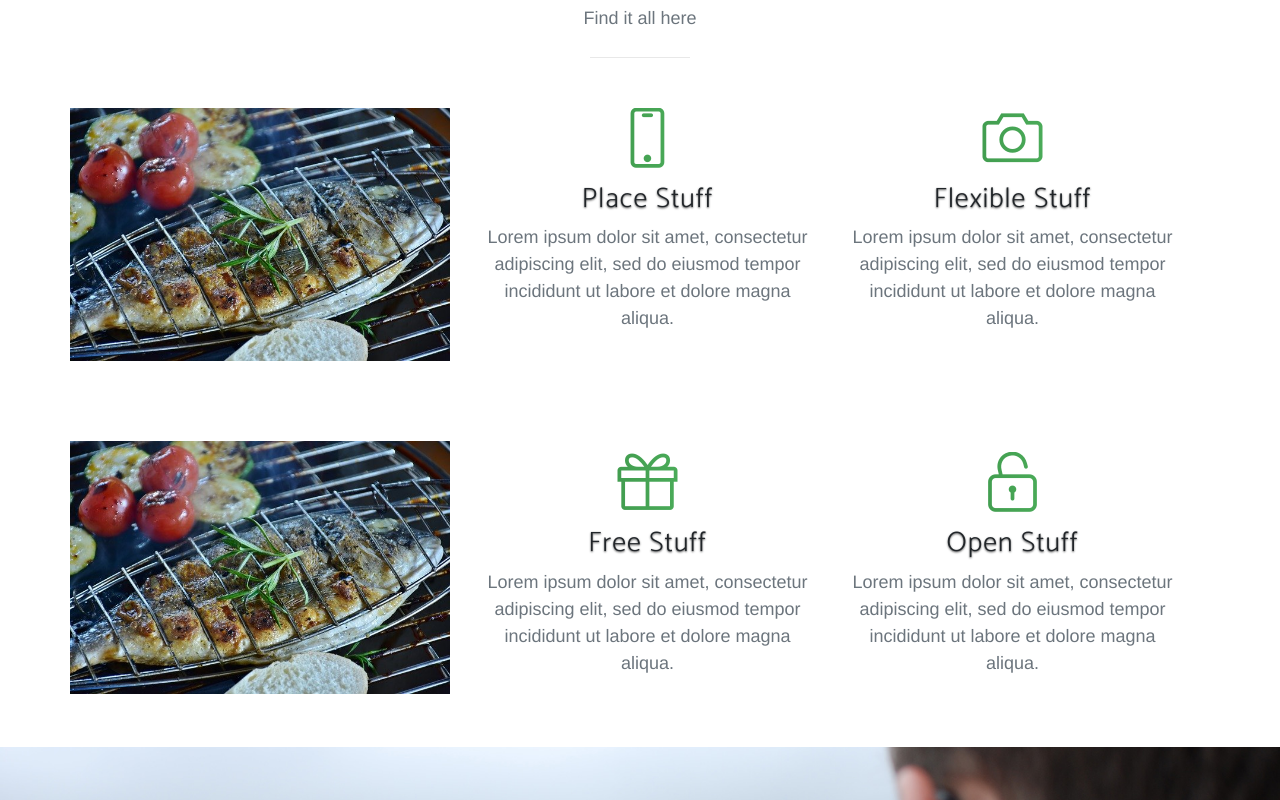
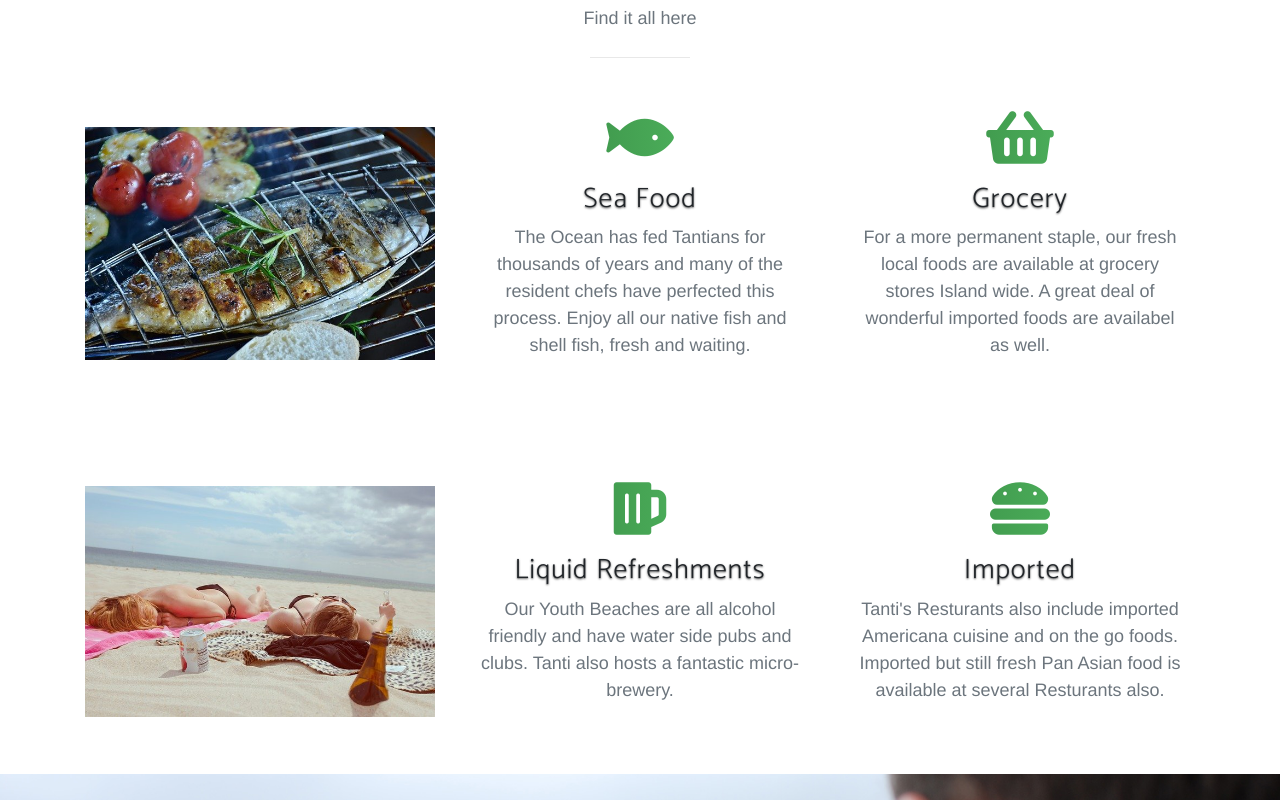
Before and after one commit to Kylar182/C856_User_Experience, a plain HTML site: page bootstrap_basic/index.html in a window 1280 px wide. Shown: the part 1769-2569 px from the top of the page. Drawn offline with Linux system fonts and the light colour scheme; a web font is replaced by a local one.

Commit message:
WIP: Dining Section Done

```diff
--- a/bootstrap_basic/index.html
+++ b/bootstrap_basic/index.html
@@ -214,58 +214,61 @@
         </p>
         <hr>
       </div>
-      <div class="row">
-        <div class="col-lg-4 food-images">
-            <div class="px-0 mb-lg-5 pb-3 text-center">
-                <img src="img/fish-2366925_640.jpg" class="img-fluid" alt="">
-            </div>
-            <div class="px-0 mt-lg-5 pt-3 text-center">
+      <div class="row align-items-center">
+        <div class="col-12 col-sm-4">
+          <div class="px-0 text-center">
             <img src="img/fish-2366925_640.jpg" class="img-fluid" alt="">
           </div>
         </div>
-        <div class="col-lg-8 my-auto">
-          <div class="container-fluid">
-            <div class="row">
-              <div class="col-lg-6">
+        <div class="col-12 col-sm-4">
           <div class="feature-item">
-                  <i class="icon-screen-smartphone text-primary"></i>
-                  <h3>Place Stuff</h3>
+            <i class="fas fa-fish"></i>
+            <h3>
+              Sea Food
+            </h3>
             <p class="text-muted">
-                    Lorem ipsum dolor sit amet, consectetur adipiscing elit, sed do eiusmod tempor incididunt ut labore et dolore magna aliqua.
+              The Ocean has fed Tantians for thousands of years and many of the resident chefs have perfected this process. Enjoy all our native fish and shell fish, fresh and waiting.
             </p>
           </div>
         </div>
-              <div class="col-lg-6">
+        <div class="col-12 col-sm-4">
           <div class="feature-item">
-                  <i class="icon-camera text-primary"></i>
-                  <h3>Flexible Stuff</h3>
+            <i class="fas fa-shopping-basket"></i>
+            <h3>
+              Grocery
+            </h3>
             <p class="text-muted">
-                    Lorem ipsum dolor sit amet, consectetur adipiscing elit, sed do eiusmod tempor incididunt ut labore et dolore magna aliqua.
+              For a more permanent staple, our fresh local foods are available at grocery stores Island wide. A great deal of wonderful imported foods are availabel as well.
             </p>
           </div>
         </div>
       </div>
-            <div class="row">
-              <div class="col-lg-6">
+      <div class="row align-items-center">
+        <div class="col-12 col-sm-4">
+          <div class="px-0 text-center">
+            <img src="img/beach-455752_640.jpg" class="img-fluid" alt="">
+          </div>
+        </div>
+        <div class="col-12 col-sm-4">
           <div class="feature-item">
-                  <i class="icon-present text-primary"></i>
-                  <h3>Free Stuff
+            <i class="fas fa-beer"></i>
+            <h3>
+              Liquid Refreshments
             </h3>
             <p class="text-muted">
-                    Lorem ipsum dolor sit amet, consectetur adipiscing elit, sed do eiusmod tempor incididunt ut labore et dolore magna aliqua.
+              Our Youth Beaches are all alcohol friendly and have water side pubs and clubs. Tanti also hosts a fantastic micro-brewery.
             </p>
           </div>
         </div>
-              <div class="col-lg-6">
+        <div class="col-12 col-sm-4">
           <div class="feature-item">
-                  <i class="icon-lock-open text-primary"></i>
-                  <h3>Open Stuff</h3>
+            <i class="fas fa-hamburger"></i>
+            <h3>
+              Imported
+            </h3>
             <p class="text-muted">
-                    Lorem ipsum dolor sit amet, consectetur adipiscing elit, sed do eiusmod tempor incididunt ut labore et dolore magna aliqua.
+              Tanti's Resturants also include imported Americana cuisine and on the go foods. Imported but still fresh Pan Asian food is available at several Resturants also.
             </p>
-                </div>
-              </div>
-            </div>
           </div>
         </div>
       </div>
```
Also changed, not shown: bootstrap_basic/img/beach-455752_640.jpg (added), 1 other file. Lines whose indentation alone changed are shown as unchanged.
